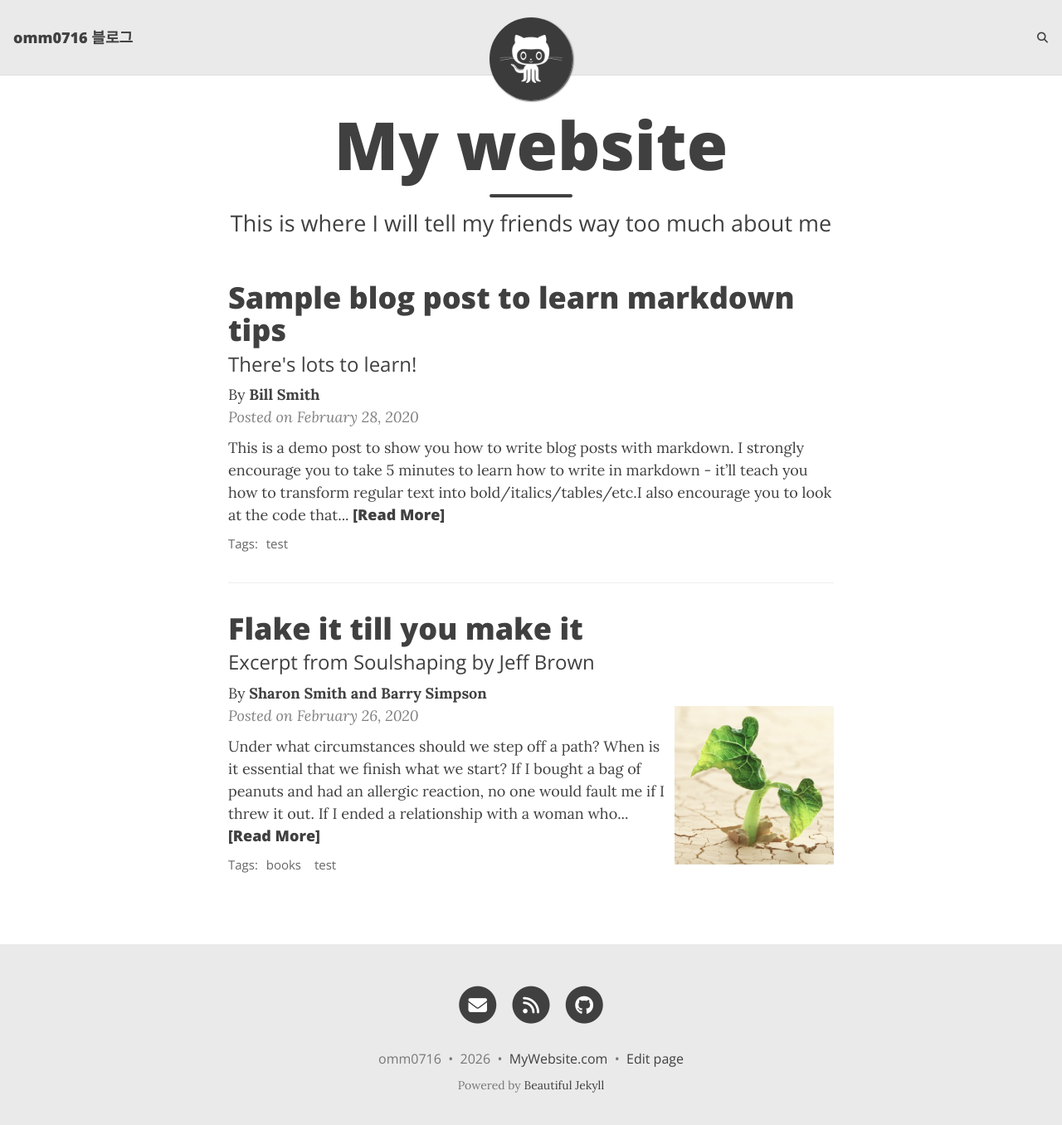
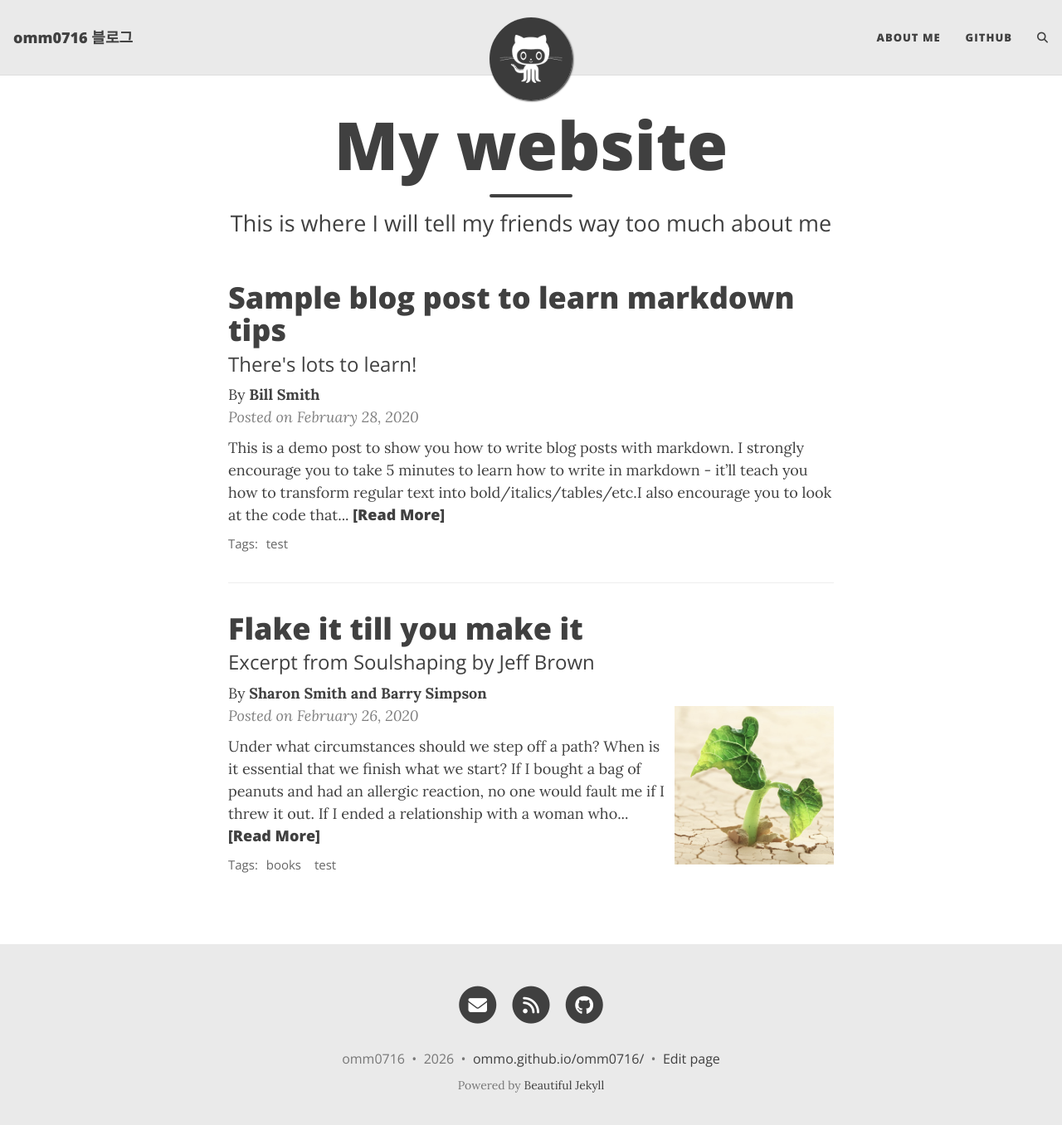
Before and after one commit to omm0716/omm0716.github.io, a Jekyll site: the page built from index.html, in a window 1280 px wide and 1369 px high. Shown: the top 1356 px of the window at 83% size. Built offline with Jekyll 4.4.1, drawn with Linux system fonts in a browser that asks for light colours; the list of posts is cut into pages by our own code; comment, search, counter and statistics services are not loaded; part of the change alters nothing that is shown.

Commit message:
Update _config.yml

```diff
--- a/_config.yml
+++ b/_config.yml
@@ -19,8 +19,9 @@ author: omm0716
 # --- List of links in the navigation bar --- #
 ###############################################
 
-# navbar-links:
-#   About Me: "aboutme"
+navbar-links:
+  About Me: "aboutme"
+  Github: "https://github.com/omm0716"
   # Resources:
   #   - Beautiful Jekyll: "https://beautifuljekyll.com"
   #   - Learn markdown: "https://www.markdowntutorial.com/"
@@ -81,7 +82,7 @@ social-network-links:
 
 # If you want your website to generate an RSS feed, provide a description
 # The URL for the feed will be https://<your_website>/feed.xml
-rss-description: This website is a virtual proof that I'm awesome
+rss-description: 이 곳에서 프로그래밍을 공부 합니다.
 
 ###########################
 # --- General options --- #
@@ -97,7 +98,7 @@ share-links-active:
 
 # How to display the link to your website in the footer
 # Remove this if you don't want a link in the footer
-url-pretty: "MyWebsite.com"
+url-pretty: "ommo.github.io/omm0716/"
 
 # Add the website title to the title of every page
 title-on-all-pages: true
```
